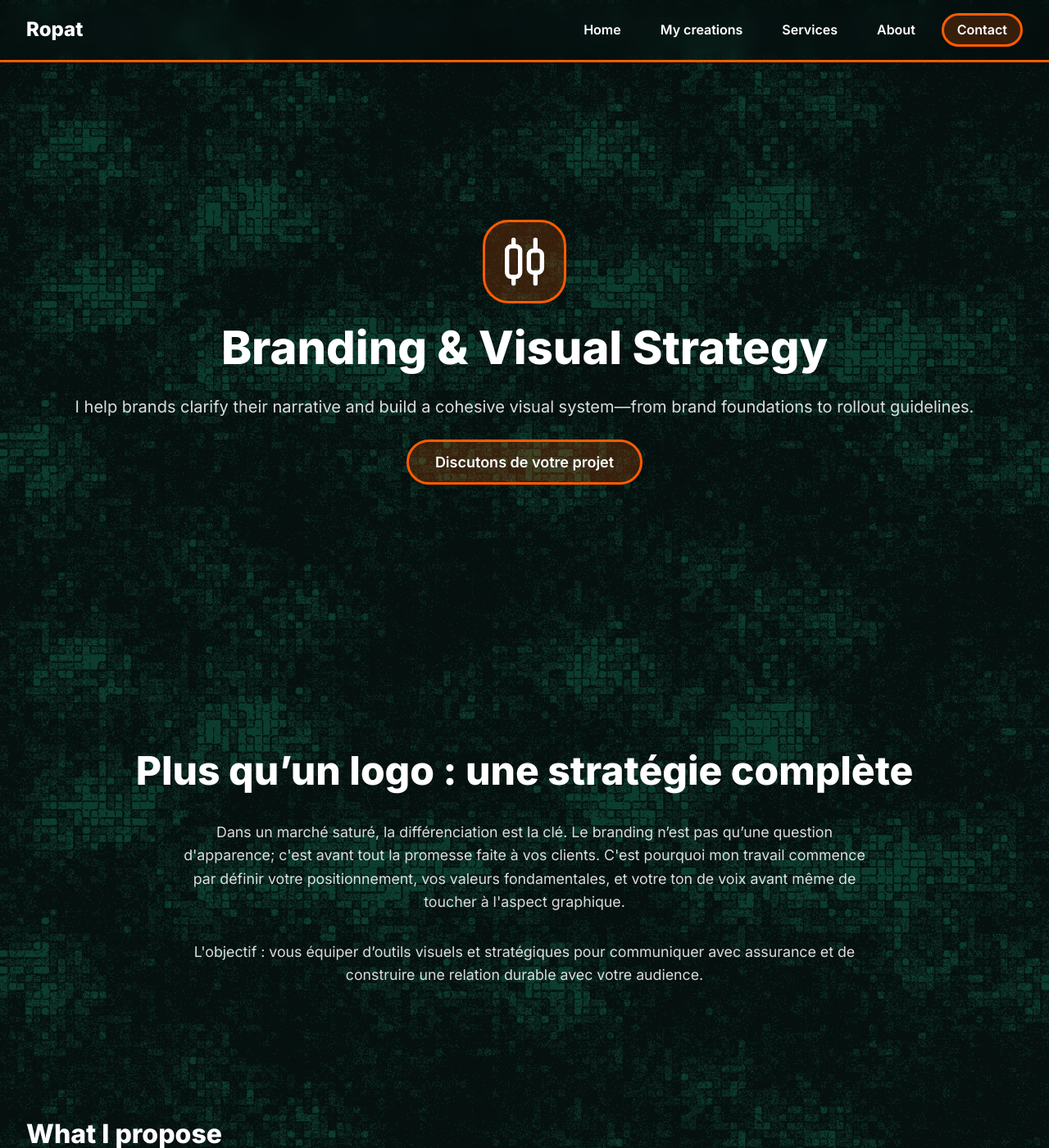
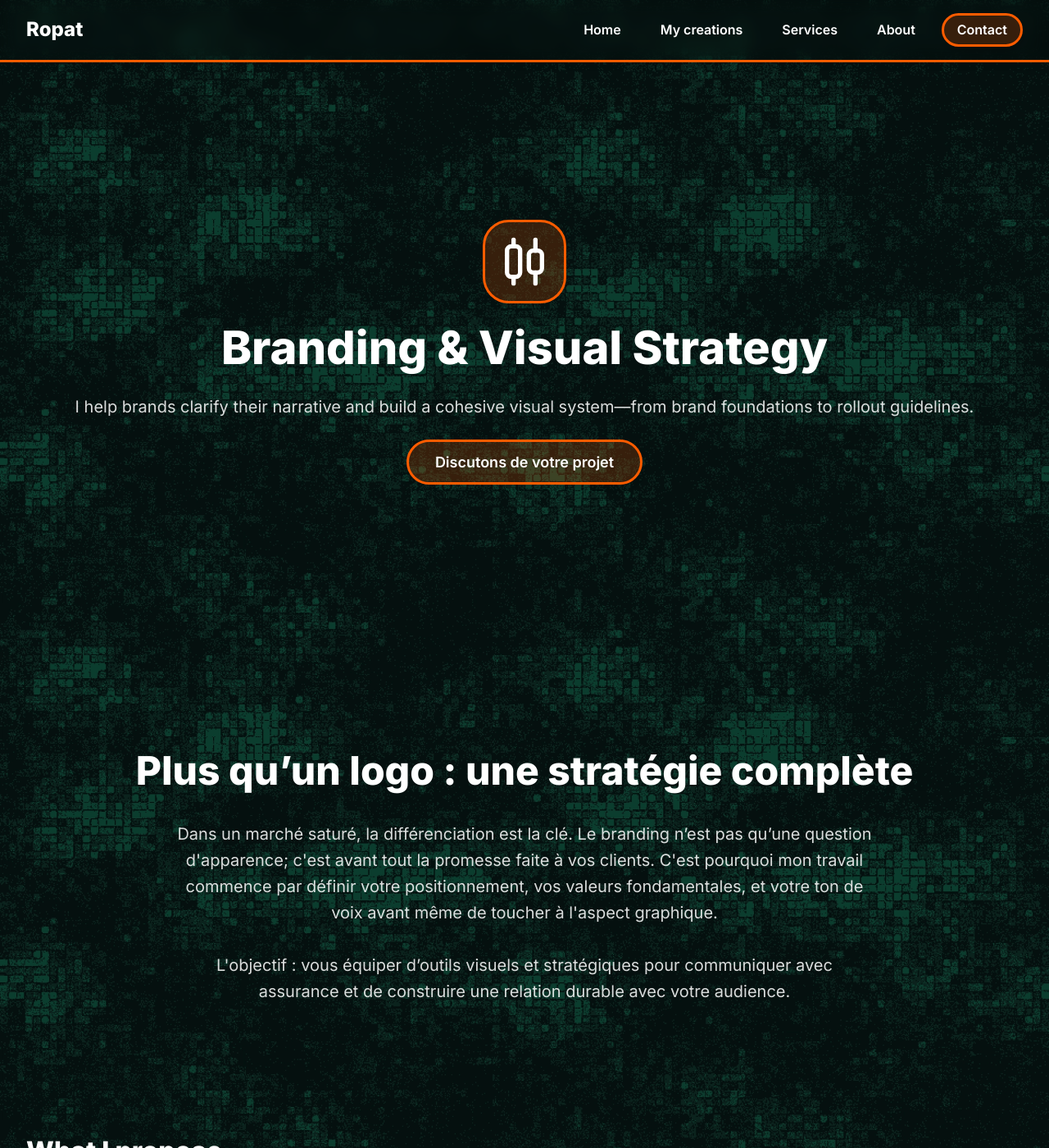
Before and after one commit to 7Nautilus/ropat-portfolio, a Jekyll site: the page built from en/services/branding-strategy.html, in a window 1280 px wide and 1400 px high. Shown: the whole window at 82% size. Built offline with Jekyll 4.4.1, drawn with Linux system fonts in a browser that asks for light colours.

Commit message:
test css

```diff
--- a/assets/css/style.css
+++ b/assets/css/style.css
@@ -22,10 +22,10 @@
   --font-size-4xl: 3rem;
 
   /* Tailles de police fluides */
-  --fs-h1: clamp(2.5rem, 5vw + 1rem, 4.5rem);
-  --fs-h2: clamp(1.8rem, 4vw + 0.5rem, 3rem);
-  --fs-h3: clamp(1.25rem, 2vw + 0.5rem, 1.75rem);
-  --fs-p: clamp(1rem, 0.95rem + 0.2vw, 1.2rem);
+  --fs-h1: clamp(2.5rem, 5vw, 3.5rem);
+  --fs-h2: clamp(1.8rem, 4vw, var(--font-size-4xl));
+  --fs-h3: clamp(var(--font-size-xl), 2vw, 1.75rem);
+  --fs-p: clamp(var(--font-size-lg), var(--font-size-xl), var(--font-size-xl));
 
   /* Espacement */
   --spacing-xs: 0.5rem;
@@ -970,7 +970,7 @@
 }
 
 .service-hero-title {
-  font-size: clamp(2.5rem, 5vw, 3.5rem);
+  font-size: var(--fs-h1);
   font-weight: 800;
   line-height: 1.1;
   text-align: center;
```
